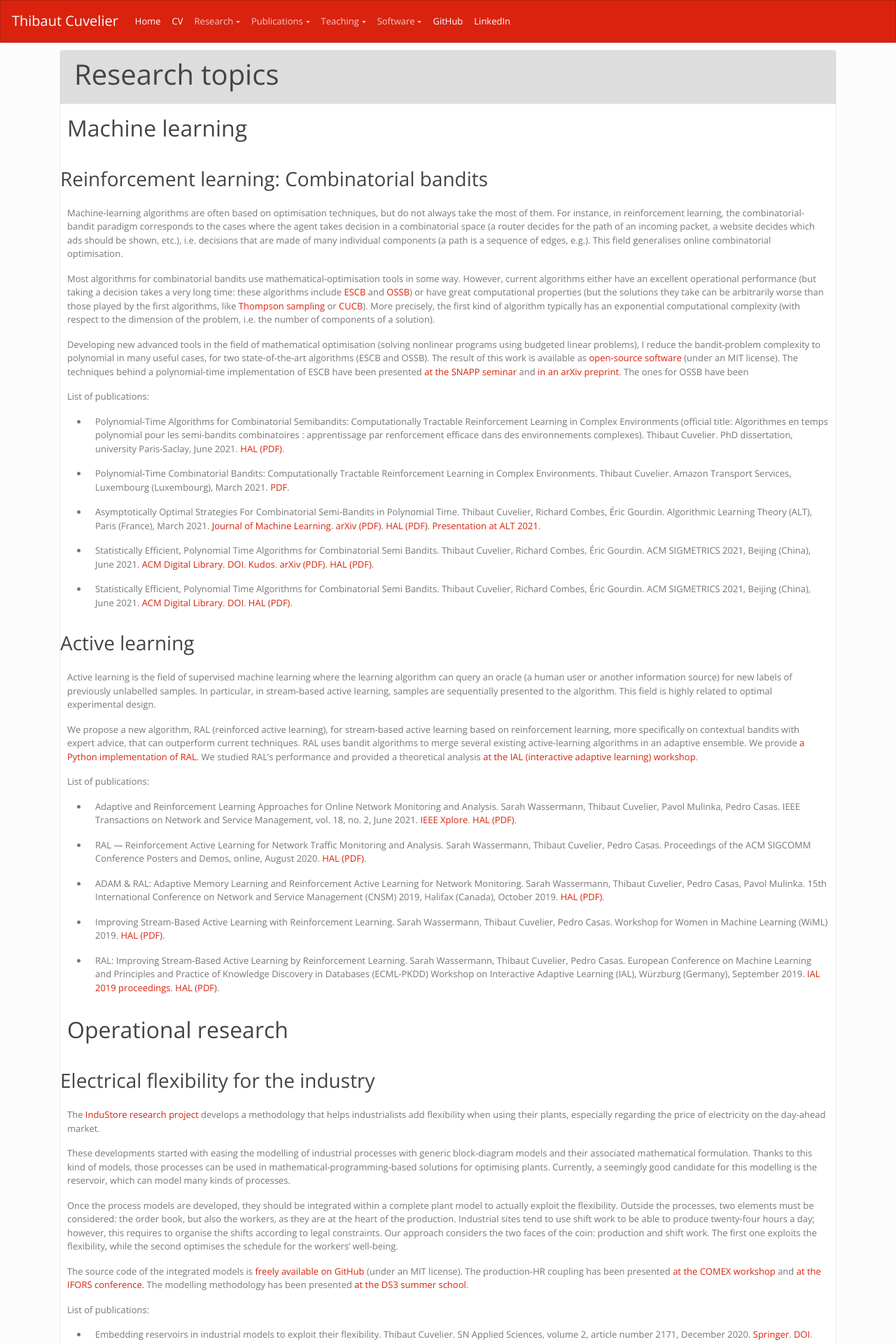
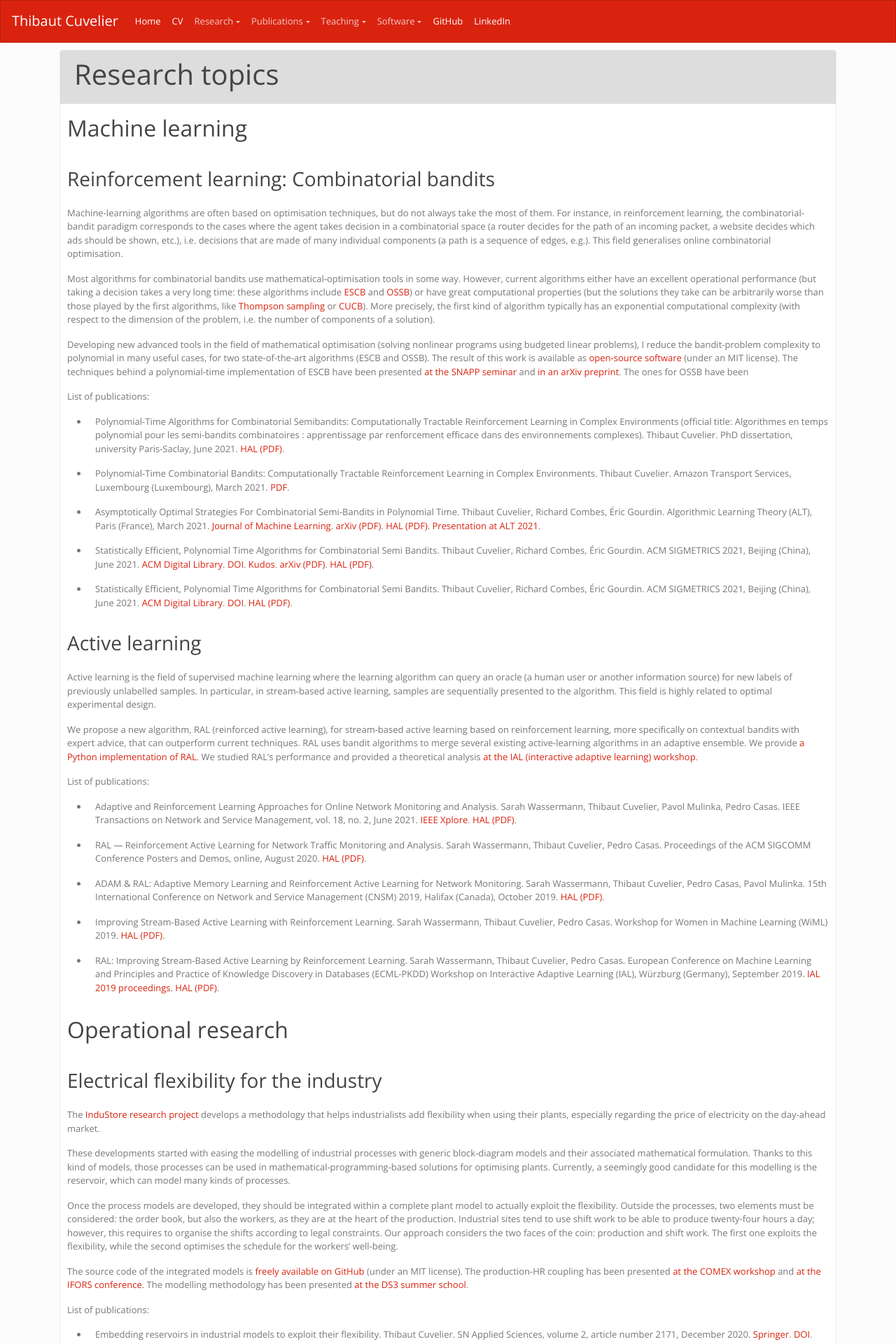
Before and after one commit to dourouc05/dourouc05.github.io, a Jekyll site: the page built from research.md, in a window 1280 px wide. Shown: the top 1920 px of the page at 70% size. Built offline with Jekyll 4.4.1, drawn with Linux system fonts in a browser that asks for light colours; a script that is not in the unit is left out.

Commit message:
Update default.html

```diff
--- a/_layouts/default.html
+++ b/_layouts/default.html
@@ -21,7 +21,7 @@
     h2 { padding-top: 1rem; padding-bottom: 1rem; }
     h3 { padding-top: 1rem; padding-bottom: 1rem; }
     div.card-header h1 { padding: 0 }
-    div.card-body p, div.card-body h2 { padding-left: 10px; padding-right: 10px; }
+    div.card-body p, div.card-body h2, div.card-body h3 { padding-left: 10px; padding-right: 10px; }
     div.card { margin-top: 10px; margin-bottom: 10px; }
     </style>
   </head>
```
